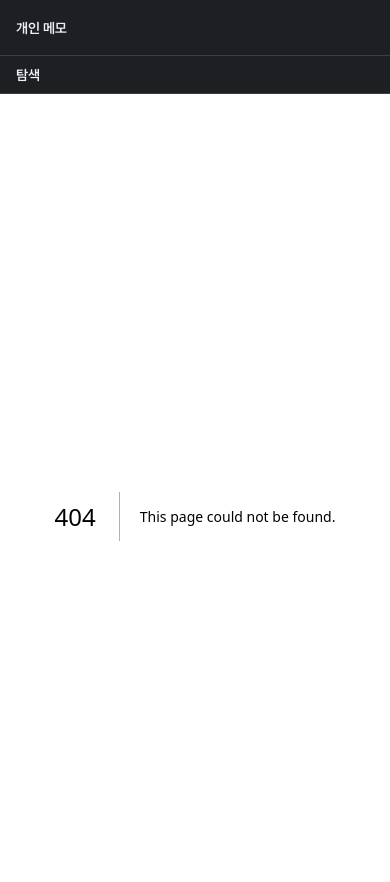
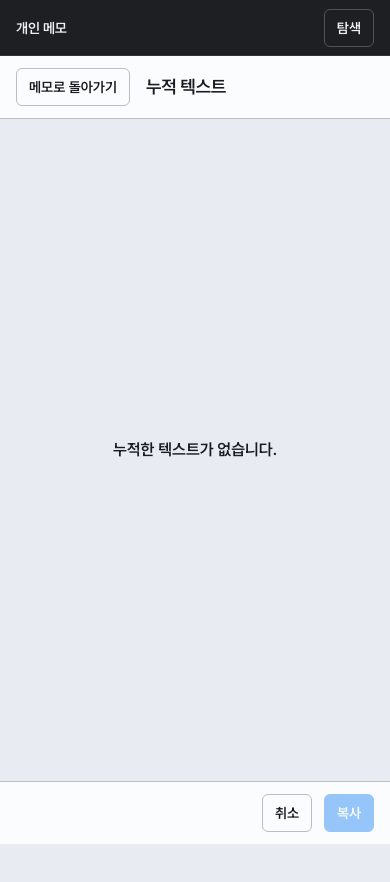
Before and after one commit to nwleedev/nwleedev, a Next.js app in the folder apps/notes/: page /accumulator in a window 390 px wide. Before the commit this address had no page. Shown: the top 882 px of the page. After the commit the page ends 844 px from the top, so only its background shows below. Built offline with nearby package versions, Linux system fonts and the light colour scheme.

Commit message:
feat(notes): add mobile accumulator workspace
Provide a route without left navigation for managing accumulated text on narrow screens.

좁은 화면에서 누적 텍스트를 관리하는 좌측 탐색 없는 경로 제공.

```diff
--- /dev/null
+++ b/apps/notes/app/accumulator/page.tsx
@@ -0,0 +1,5 @@
+import { AccumulatorStartPage } from "@/_pages/accumulator"
+
+export default function Page() {
+  return <AccumulatorStartPage />
+}
--- a/apps/notes/scripts/static-smoke.mjs
+++ b/apps/notes/scripts/static-smoke.mjs
@@ -80,6 +80,13 @@ async function verifyOrigin(browser, origin) {
     .getByRole("link", { exact: true, name: "텍스트 분석" })
     .click()
   await expect(page.getByRole("status")).toHaveText(completedStatus ?? "")
+
+  await page.goto(`${origin}/accumulator/`)
+  await page
+    .getByRole("heading", { level: 1, name: "누적 텍스트" })
+    .waitFor()
+  assert.equal(await page.locator("aside").count(), 0)
+  await expect(page.getByRole("button", { name: "복사" })).toBeDisabled()
 
   await page.reload()
   await page.getByRole("heading", { level: 1 }).waitFor()
--- a/apps/notes/src/_app/ui/ApplicationFrame.tsx
+++ b/apps/notes/src/_app/ui/ApplicationFrame.tsx
@@ -7,7 +7,15 @@ import { ApplicationNavigation } from "./navigation"
 
 export function ApplicationFrame({ children }: PropsWithChildren) {
   const pathname = usePathname()
-  const navigationPlacement = pathname === "/" ? "top" : "side"
+  const normalizedPathname =
+    pathname === "/" ? pathname : pathname.replace(/\/$/u, "")
+  const usesTopNavigation =
+    normalizedPathname === "/" || normalizedPathname === "/accumulator"
+  const navigationPlacement = usesTopNavigation ? "top" : "side"
+  const frameClassName =
+    navigationPlacement === "side"
+      ? "min-h-screen lg:grid lg:grid-cols-[13.5rem_minmax(0,1fr)]"
+      : "grid h-dvh grid-rows-[auto_minmax(0,1fr)] overflow-hidden"
 
   return (
     <>
@@ -17,13 +25,7 @@ export function ApplicationFrame({ children }: PropsWithChildren) {
       >
         본문으로 이동
       </a>
-      <div
-        className={
-          navigationPlacement === "side"
-            ? "min-h-screen lg:grid lg:grid-cols-[13.5rem_minmax(0,1fr)]"
-            : "grid h-dvh grid-rows-[auto_minmax(0,1fr)] overflow-hidden"
-        }
-      >
+      <div className={frameClassName}>
         <ApplicationNavigation
           key={navigationPlacement}
           pathname={pathname}
--- /dev/null
+++ b/apps/notes/src/_pages/accumulator/index.ts
@@ -0,0 +1 @@
+export { AccumulatorStartPage } from "./ui/AccumulatorStartPage"
--- /dev/null
+++ b/apps/notes/src/_pages/accumulator/ui/AccumulatorStartPage.tsx
@@ -0,0 +1,43 @@
+import Link from "next/link"
+
+import { Button } from "@/shared/ui/button"
+
+const navigationClassName =
+  "inline-flex min-h-[var(--notes-control-size)] items-center justify-center rounded-control border border-line bg-surface-raised px-3 py-1.5 text-sm font-semibold text-ink transition-colors duration-[var(--notes-motion-fast)] hover:border-line-strong hover:bg-canvas"
+
+export function AccumulatorStartPage() {
+  return (
+    <main
+      className="grid h-full min-h-0 grid-rows-[auto_minmax(0,1fr)_auto] bg-canvas"
+      id="main-content"
+    >
+      <header className="flex items-center gap-4 border-b border-line bg-surface-raised px-4 py-3 sm:px-5">
+        <Link className={navigationClassName} href="/">
+          메모로 돌아가기
+        </Link>
+        <h1 className="font-display text-lg font-semibold tracking-[-0.02em]">
+          누적 텍스트
+        </h1>
+      </header>
+      <section
+        aria-labelledby="accumulator-empty-title"
+        className="grid min-h-0 place-items-center overflow-auto px-4 py-8"
+      >
+        <div className="max-w-sm text-center">
+          <h2
+            className="text-base font-semibold"
+            id="accumulator-empty-title"
+          >
+            누적한 텍스트가 없습니다.
+          </h2>
+        </div>
+      </section>
+      <footer className="flex items-center justify-end gap-3 border-t border-line bg-surface-raised px-4 py-3 pb-[max(0.75rem,env(safe-area-inset-bottom))] sm:px-5">
+        <Link className={navigationClassName} href="/">
+          취소
+        </Link>
+        <Button disabled>복사</Button>
+      </footer>
+    </main>
+  )
+}
--- a/apps/notes/src/_pages/notes/ui/AccumulatorWorkspace.tsx
+++ b/apps/notes/src/_pages/notes/ui/AccumulatorWorkspace.tsx
@@ -154,7 +154,7 @@ export function AccumulatorWorkspace({ children }: PropsWithChildren) {
         aria-label={`누적 텍스트 ${accumulatorCountText}`}
         aria-controls={controlledPanelId}
         aria-expanded={open}
-        className="absolute right-3 top-3 z-20 shadow-floating sm:right-4"
+        className="absolute right-3 top-3 z-20 hidden shadow-floating @3xl/notes-workspace:inline-flex sm:right-4"
         onClick={() => setOpen((current) => !current)}
         ref={trigger}
         tone="quiet"
```
